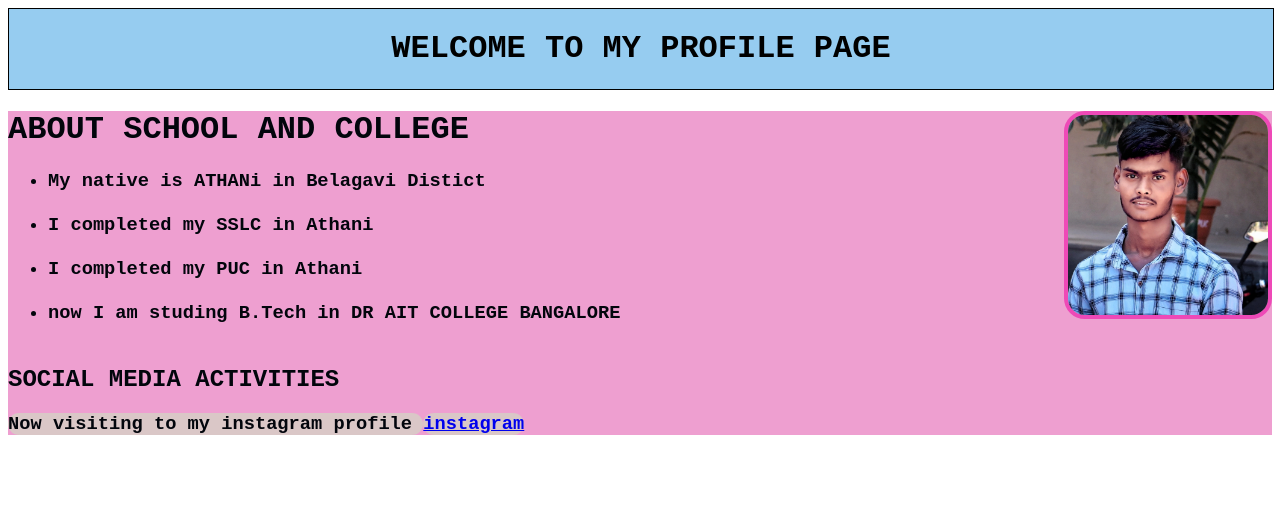
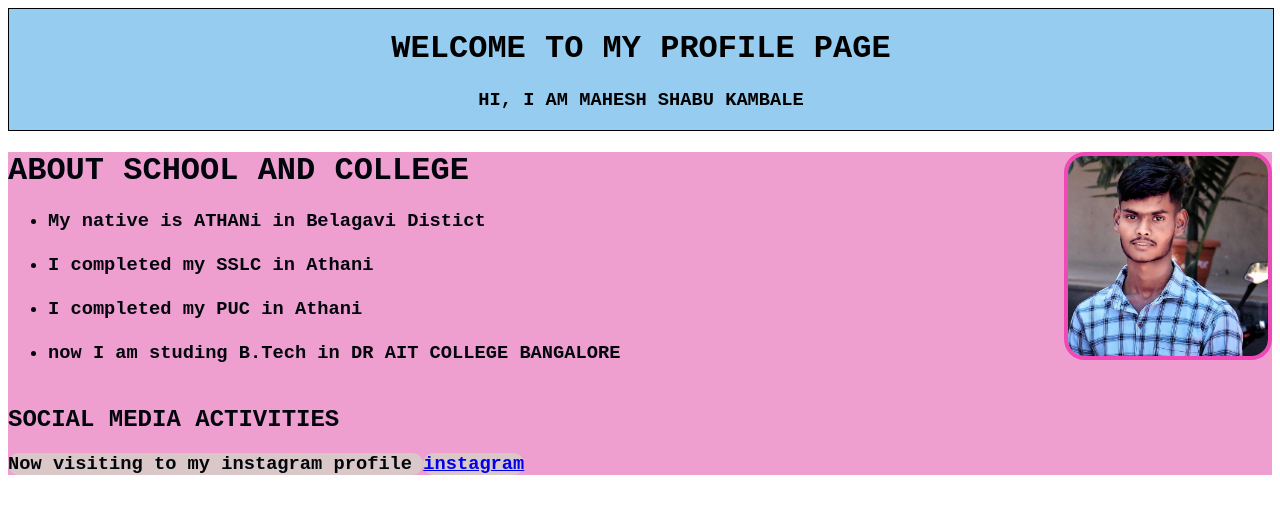
Before and after one commit to Mahi7955/Mahi-Profile, a plain HTML site: page About Me.html in a window 1280 px wide. Drawn offline with Linux system fonts and the light colour scheme.

Commit message:
Update About Me.html

```diff
--- a/About Me.html
+++ b/About Me.html
@@ -22,7 +22,7 @@
         <header>
             <center>
             <h1> WELCOME TO MY PROFILE PAGE</h1>
-            <h3>   </h3>
+            <h3> HI, I AM MAHESH SHABU KAMBALE  </h3>
             </center>
 
         </header>
```
